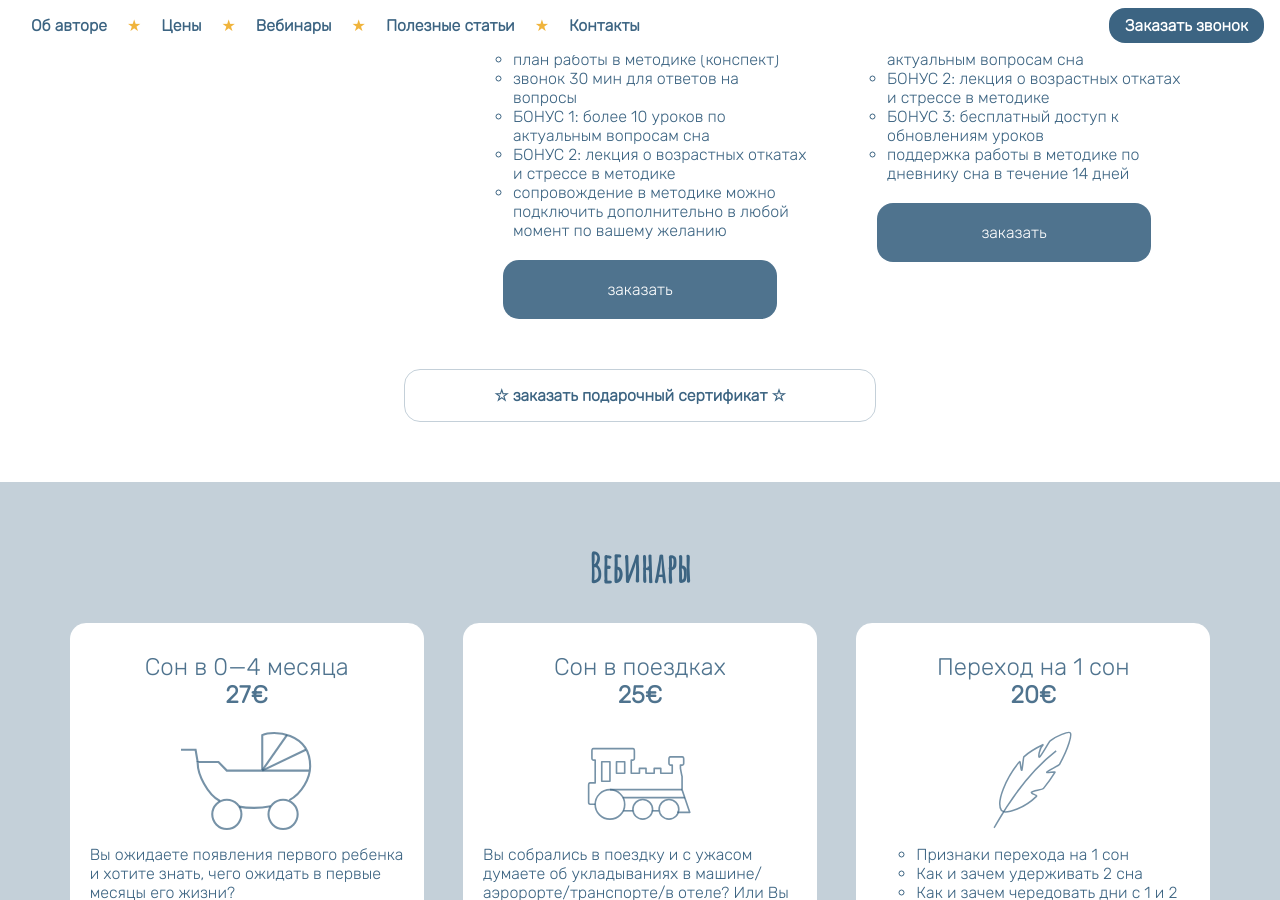
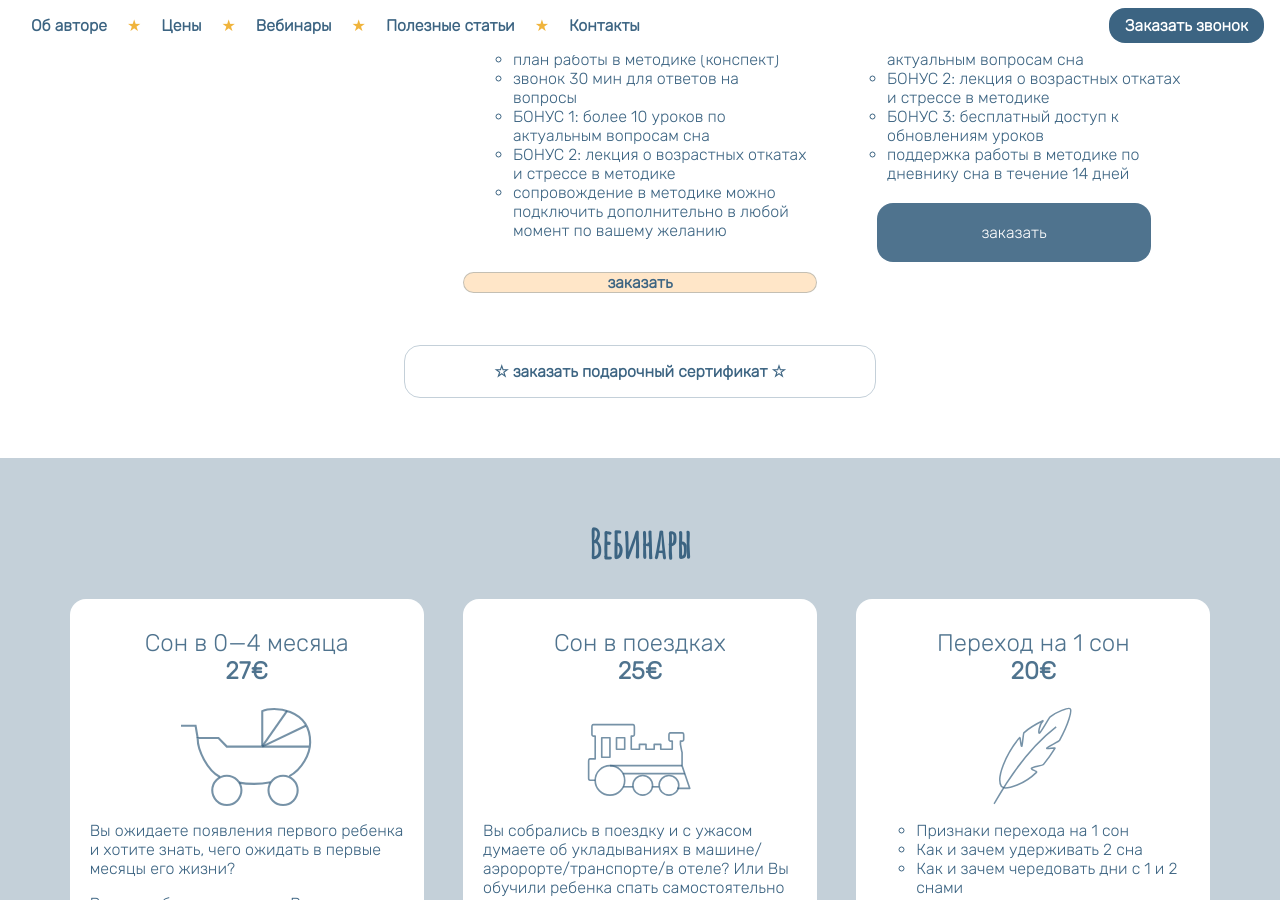
Before and after one commit to iriiiina/sleepconsult-demo, a Jekyll site: the page built from index.html, in a window 1280 px wide and 900 px high, scrolled down 4964 px. Built offline with Jekyll 4.4.1, drawn with Linux system fonts in a browser that asks for light colours.

Commit message:
change color of one button

```diff
--- a/_includes/prices.html
+++ b/_includes/prices.html
@@ -127,7 +127,7 @@
                 </ul>
             </div>
 
-            <p class="price-register-button button">
+            <p class="home-button button">
                 <a href="https://docs.google.com/forms/d/1cuo0t274ueyM6HQzFg5O-RSuy23wMIOF2jwSQv2S2sw/viewform?edit_requested=true"
                     target="_blank">
                     заказать
```
